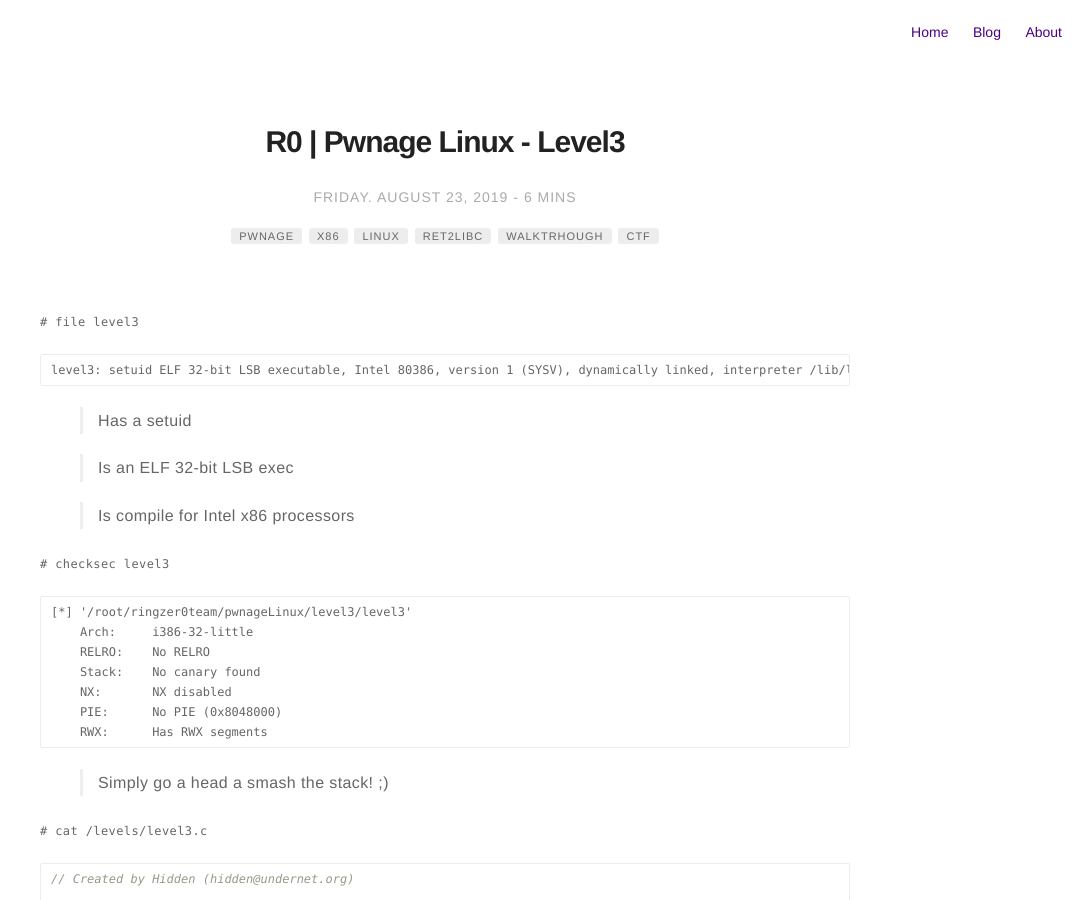
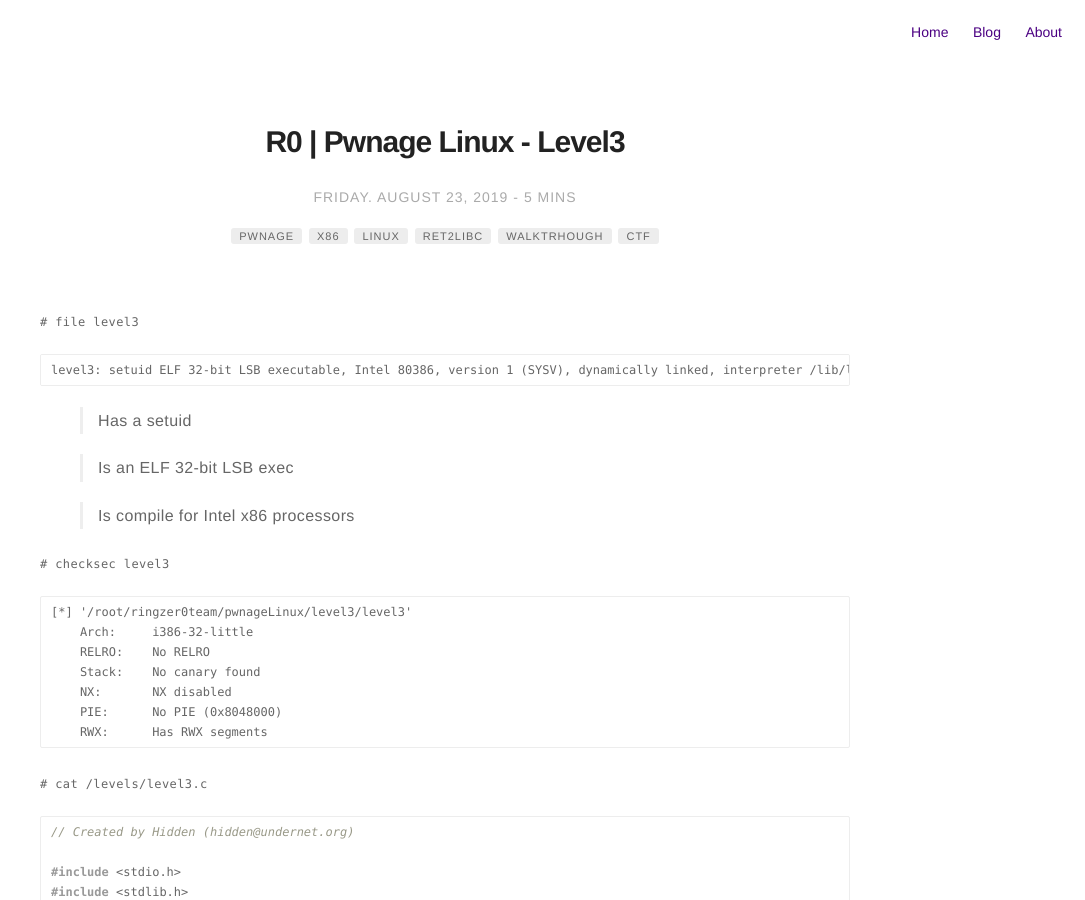
Before and after one commit to KevinCarroll7737/kevincarroll7737.github.io, a Jekyll site: the page built from _posts/2019-08-23-R0-Pwnage-Linux-level3.markdown, in a window 1280 px wide and 900 px high. Shown: the whole window, without its empty margins (195-1280 px from the left). Built offline with Jekyll 4.4.1, drawn with Linux system fonts in a browser that asks for light colours.

Commit message:
Updated comment

````diff
--- a/_posts/2019-08-23-R0-Pwnage-Linux-level3.markdown
+++ b/_posts/2019-08-23-R0-Pwnage-Linux-level3.markdown
@@ -39,8 +39,6 @@ level3: setuid ELF 32-bit LSB executable, Intel 80386, version 1 (SYSV), dynamic
     PIE:      No PIE (0x8048000)
     RWX:      Has RWX segments
 ```
-
-> Simply go a head a smash the stack! ;)
 
 `# cat /levels/level3.c`
 
````
